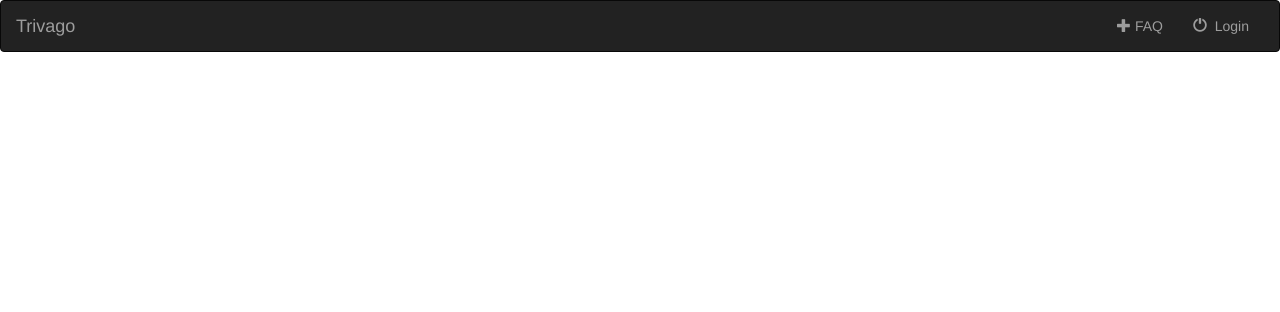
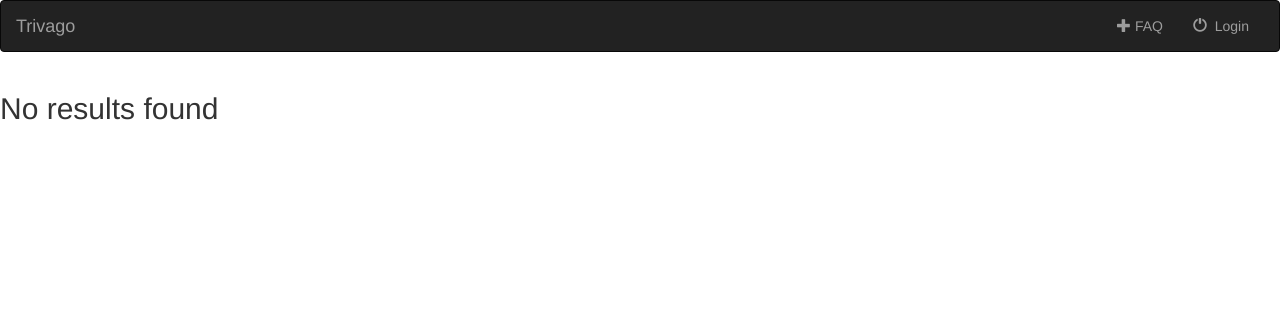
Before and after one commit to akshayrs3/wt2, a Django app: page /search_page in a window 1280 px wide. Shown: the top 312 px of the page. Run offline with Django 3.2, Linux system fonts and the light colour scheme; some libraries are stand-ins or nearby versions.

Commit message:
modified search

```diff
--- a/tourism/main_app/templates/main_app/base.html
+++ b/tourism/main_app/templates/main_app/base.html
@@ -6,7 +6,7 @@
   {% load staticfiles %}
   <link rel="stylesheet" href="https://maxcdn.bootstrapcdn.com/bootstrap/3.3.6/css/bootstrap.min.css">
   <link href='https://fonts.googleapis.com/css?family=Satisfy' rel='stylesheet' type='text/css'>
-  <link rel="stylesheet" type="text/css" href="{% static 'music/style.css' %}"/>
+
   <script src="https://ajax.googleapis.com/ajax/libs/jquery/1.12.0/jquery.min.js"></script>
   <script src="http://maxcdn.bootstrapcdn.com/bootstrap/3.3.6/js/bootstrap.min.js"></script>
 </head>
--- a/tourism/main_app/templates/main_app/search_page.html
+++ b/tourism/main_app/templates/main_app/search_page.html
@@ -17,10 +17,12 @@
 		<div class="col-sm-12">
 
 		</div>
-		{% if results|length > 0 %}
+	{% if results|length > 0 %}
 		{% for hotel in results %}
 			<p class = "hotels-row"> {{ hotel }} </p>
 		{% endfor %}
+	{% else %}
+		<h2>No results found</h2>
 	{% endif %}
 	</div>
 </div>
```
